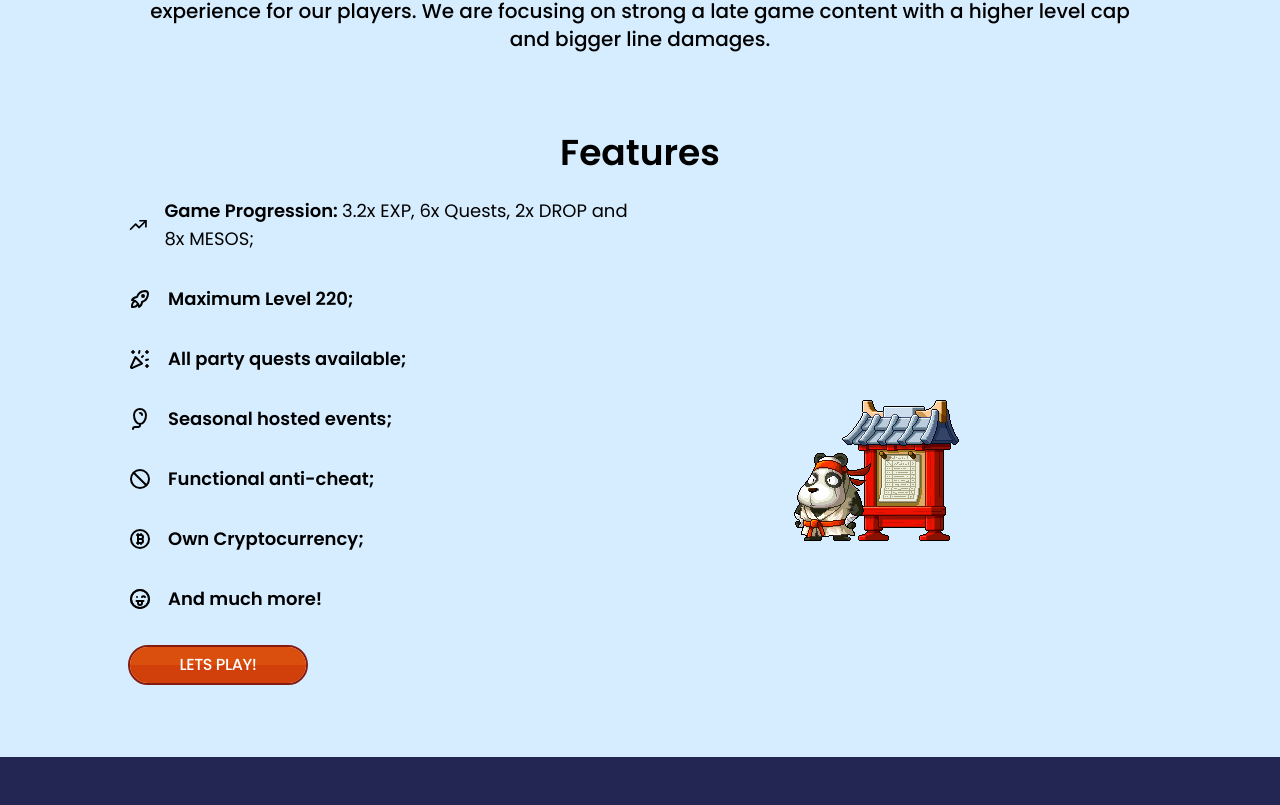
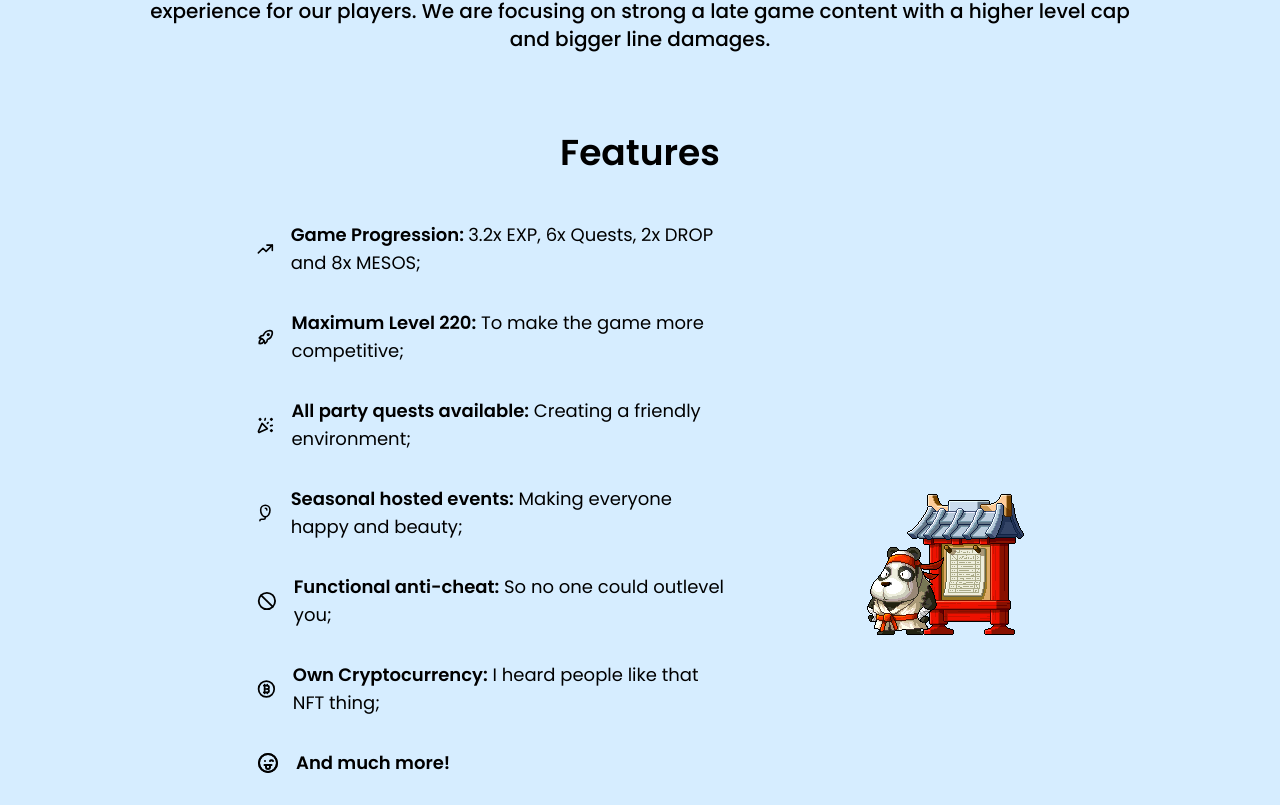
Before and after one commit to maiconlara/maplestory, a React (Vite) app: page / in a window 1280 px wide. Shown: the part 891-1696 px from the top of the page. Built offline with nearby package versions, Linux system fonts and the light colour scheme; the HTML template or start-up script is replaced by a standard one.

Commit message:
refactor: changing every aspect of feature

```diff
--- a/src/components/home/feature-section.tsx
+++ b/src/components/home/feature-section.tsx
@@ -13,7 +13,7 @@ import asset2 from "../../assets/asset2.png";
 
 const FeatureSection = () => {
   return (
-    <div className="flex flex-col w-full items-center justify-center gap-6 ">
+    <div className="flex flex-col w-[60vw] items-center justify-center gap-12 ">
       <p className="font-poppins font-semibold text-4xl ">Features</p>
 
       <div className="flex flex-row w-full items-center">
@@ -32,33 +32,53 @@ const FeatureSection = () => {
           <div className="flex flex-row gap-4 w-full items-center justify-start ">
             <IconRocket size={24} />
             <p className="font-poppins font-semibold text-lg">
-              Maximum Level 220;
+              Maximum Level 220:
+              <span className="font-normal font-poppins">
+                {" "}
+                To make the game more competitive;{" "}
+              </span>{" "}
             </p>
           </div>
 
           <div className="flex flex-row gap-4 w-full items-center justify-start ">
             <IconConfetti size={24} />
             <p className="font-poppins font-semibold text-lg">
-              All party quests available;
+              All party quests available:
+              <span className="font-normal font-poppins">
+                {" "}
+                Creating a friendly environment;{" "}
+              </span>{" "}
             </p>
           </div>
 
           <div className="flex flex-row gap-4 w-full items-center justify-start ">
             <IconBalloon size={24} />
             <p className="font-poppins font-semibold text-lg">
-              Seasonal hosted events;
+              Seasonal hosted events:
+              <span className="font-normal font-poppins">
+                {" "}
+                Making everyone happy and beauty;{" "}
+              </span>{" "}
             </p>
           </div>
           <div className="flex flex-row gap-4 w-full items-center justify-start ">
             <IconBan size={24} />
             <p className="font-poppins font-semibold text-lg">
-              Functional anti-cheat;
+              Functional anti-cheat:
+              <span className="font-normal font-poppins">
+                {" "}
+                So no one could outlevel you;{" "}
+              </span>{" "}
             </p>
           </div>
           <div className="flex flex-row gap-4 w-full items-center justify-start ">
             <IconCoinBitcoin size={24} />
             <p className="font-poppins font-semibold text-lg">
-              Own Cryptocurrency;
+              Own Cryptocurrency:
+              <span className="font-normal font-poppins">
+                {" "}
+                I heard people like that NFT thing;{" "}
+              </span>{" "}
             </p>
           </div>
           <div className="flex flex-row gap-4 w-full items-center justify-start ">
@@ -67,10 +87,10 @@ const FeatureSection = () => {
           </div>
           <DefaultButton text="lets play!" link="register" />
         </div>
-        <div className="flex justify-center items-center w-full h-full">
+        <div className="flex justify-end items-center w-[40%] h-full">
           <div className="flex relative w-[300px] h-[200px] select-none">
-            <img src={asset1} className=" absolute bottom-0 left-24   " />
-            <img src={asset2} className=" absolute bottom-0 left-12   " />
+            <img src={asset1} className=" absolute bottom-0 right-0   " />
+            <img src={asset2} className=" absolute bottom-0 right-20   " />
           </div>
         </div>
       </div>
```
